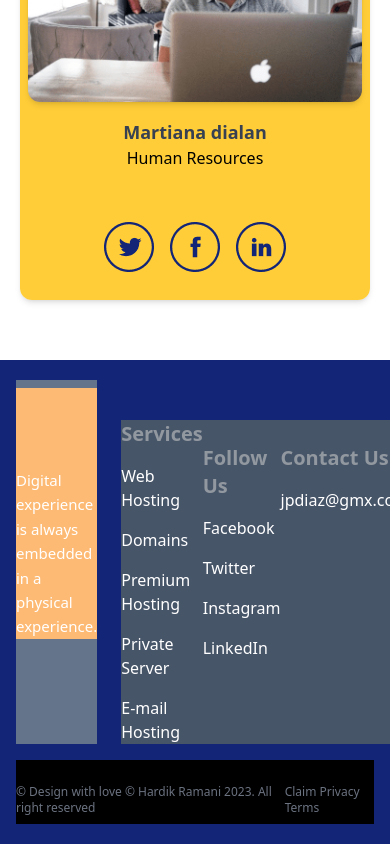
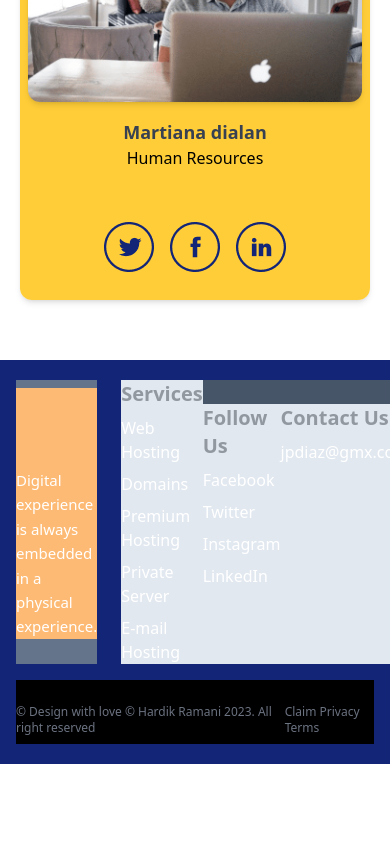
Before and after one commit to JuanPabloDiaz/landingZone, a React (Create React App) app: page / in a window 390 px wide. Shown: the part 8604-9448 px from the top of the page. After the commit the page ends 9368 px from the top, so only its background shows below. Built offline with nearby package versions, Linux system fonts and the light colour scheme.

Commit message:
Footer testing 2 responsive

```diff
--- a/src/components/Footer.jsx
+++ b/src/components/Footer.jsx
@@ -64,7 +64,7 @@ export default () => {
       name="footer"
       className="text-white bg-[#132577] px-4 py-5 max-w-full mx-auto md:px-8"
     >
-      <div className="gap-6 justify-between flex">
+      <div className="gap-6 flex justify-between">
         <div className="flex-1 bg-slate-500">
           <div className="max-w-xs bg-orange-300">
             <p className="leading-relaxed mt-2 text-[15px] pt-20">
@@ -72,9 +72,9 @@ export default () => {
             </p>
           </div>
         </div>
-        <div className="flex flex-1 mt-10 space-y-6 justify-between md:space-y-0 md:mt-0 bg-slate-600">
+        <div className="flex flex-1 space-y-6 justify-between md:space-y-0 bg-slate-600">
           {footerNavs.map((item, idx) => (
-            <ul className="space-y-4" key={idx}>
+            <ul className="md:space-y-4 space-y-2 bg-slate-200" key={idx}>
               <h4 className="text-[#92989F] font-bold text-xl">{item.label}</h4>
               {item.items.map((el, idx) => (
                 <li key={idx}>
```
